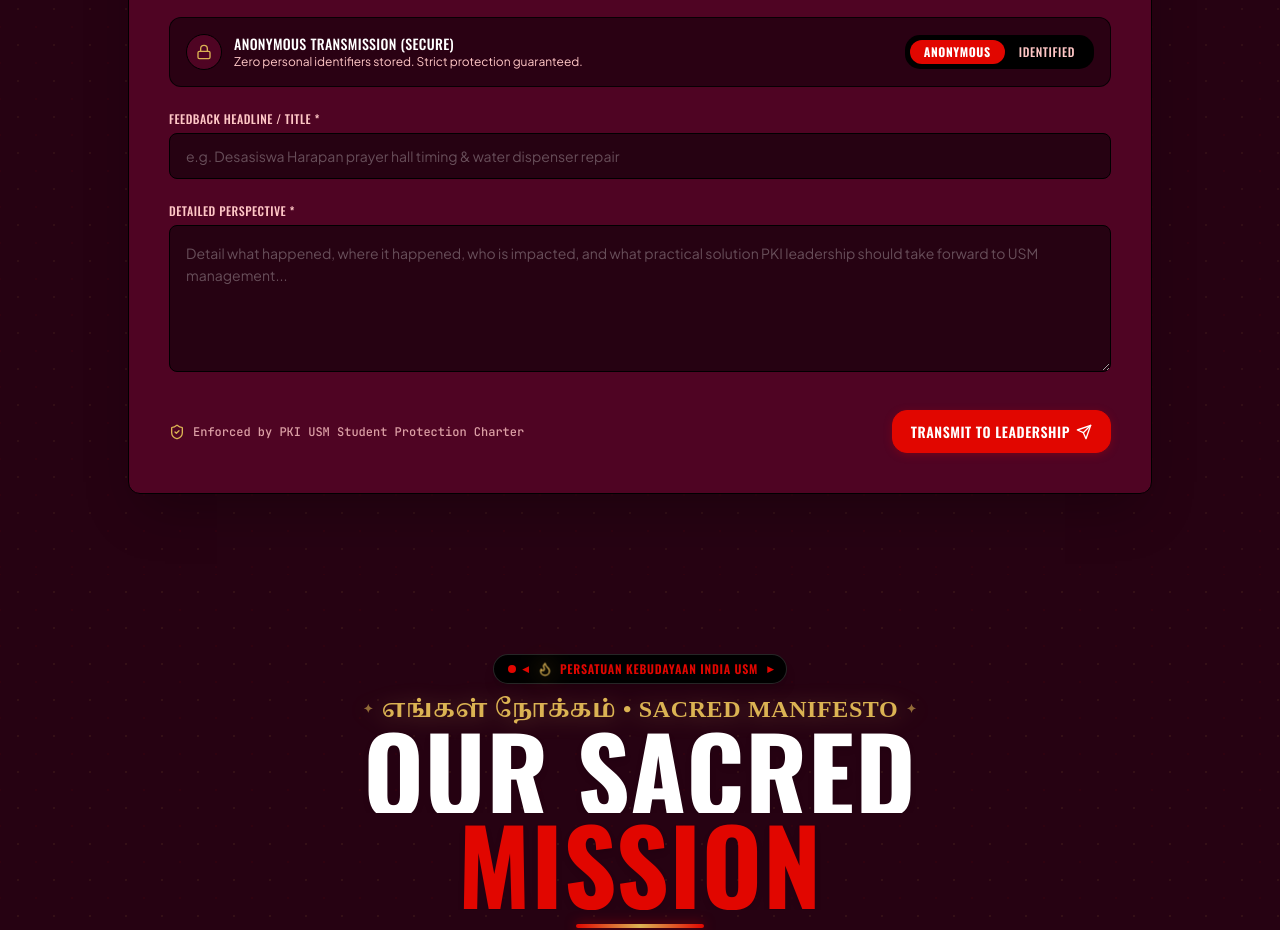
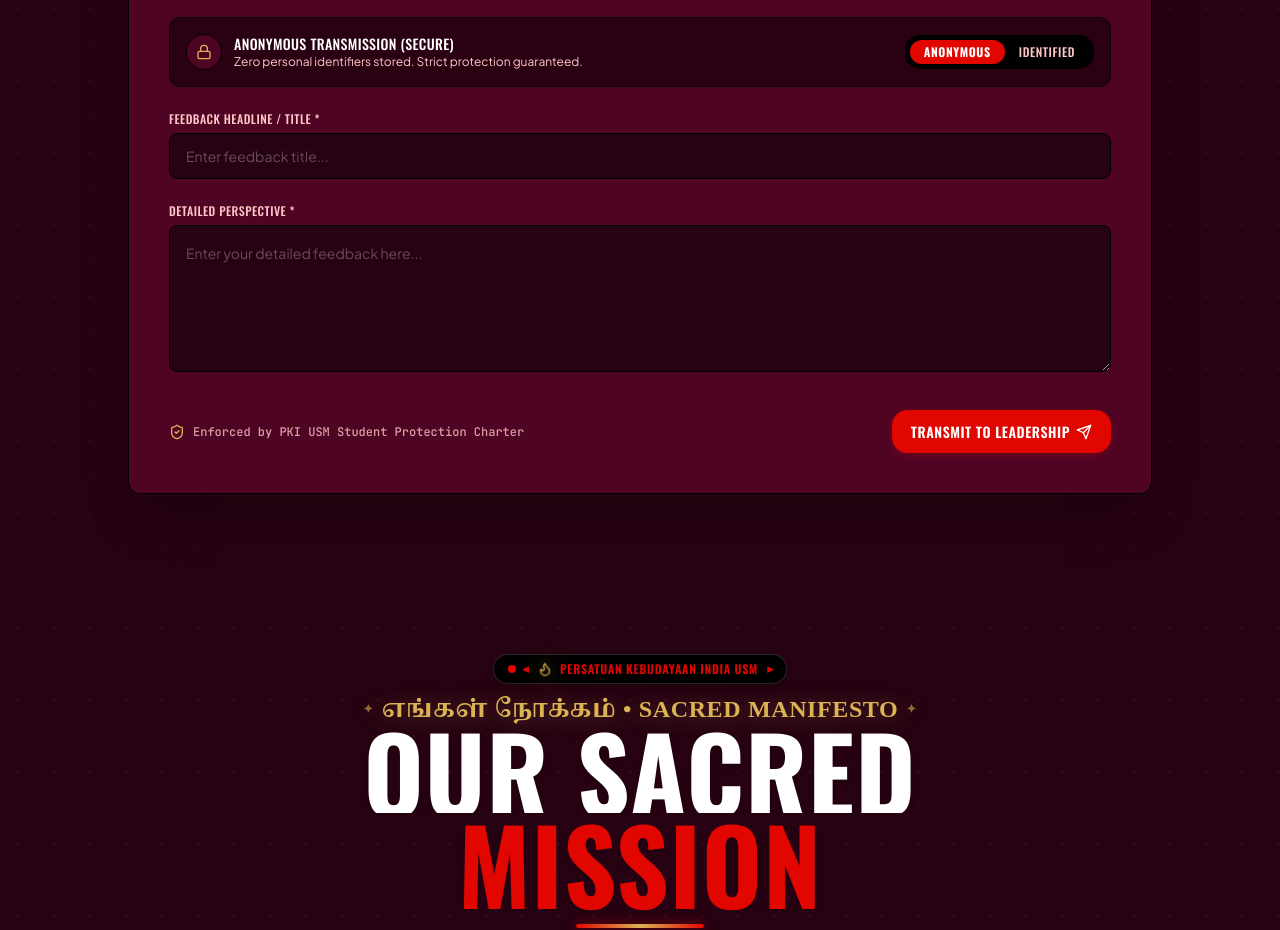
Before and after one commit to pkiydp2627/pki-usm-feedback-portal, a React (Vite) app: page / in a window 1280 px wide. Shown: the part 1420-2350 px from the top of the page. Built offline with nearby package versions, Linux system fonts and the light colour scheme; no server answers.

Commit message:
chore: clean up form placeholders to remove specific examples

```diff
--- a/src/components/sections/FeedbackSection.jsx
+++ b/src/components/sections/FeedbackSection.jsx
@@ -190,7 +190,7 @@ export default function FeedbackSection() {
                       type="text"
                       value={form.name}
                       onChange={(e) => update('name', e.target.value)}
-                      placeholder="e.g. Priyanthini"
+                      placeholder="Enter your full name"
                       className="w-full rounded-[8px] bg-[#000000] border border-black px-3.5 py-2.5 text-sm text-white placeholder-white/30 focus:border-[#e10600] outline-none"
                     />
                   </div>
@@ -203,7 +203,7 @@ export default function FeedbackSection() {
                       type="text"
                       value={form.matricNumber}
                       onChange={(e) => update('matricNumber', e.target.value)}
-                      placeholder="e.g. 159821"
+                      placeholder="Enter your matric number"
                       className="w-full rounded-[8px] bg-[#000000] border border-black px-3.5 py-2.5 text-sm text-white placeholder-white/30 focus:border-[#e10600] outline-none"
                     />
                   </div>
@@ -251,7 +251,7 @@ export default function FeedbackSection() {
                   type="text"
                   value={form.title}
                   onChange={(e) => update('title', e.target.value)}
-                  placeholder="e.g. Desasiswa Harapan prayer hall timing & water dispenser repair"
+                  placeholder="Enter feedback title..."
                   className="w-full rounded-[8px] bg-[#260212] border border-black px-4 py-3 text-sm text-white placeholder-white/30 focus:border-[#e10600] outline-none transition-colors"
                 />
                 {errors.title && (
@@ -268,7 +268,7 @@ export default function FeedbackSection() {
                   rows={5}
                   value={form.description}
                   onChange={(e) => update('description', e.target.value)}
-                  placeholder="Detail what happened, where it happened, who is impacted, and what practical solution PKI leadership should take forward to USM management..."
+                  placeholder="Enter your detailed feedback here..."
                   className="w-full rounded-[8px] bg-[#260212] border border-black p-4 text-sm text-white placeholder-white/30 focus:border-[#e10600] outline-none transition-colors leading-relaxed"
                 />
                 {errors.description && (
```
